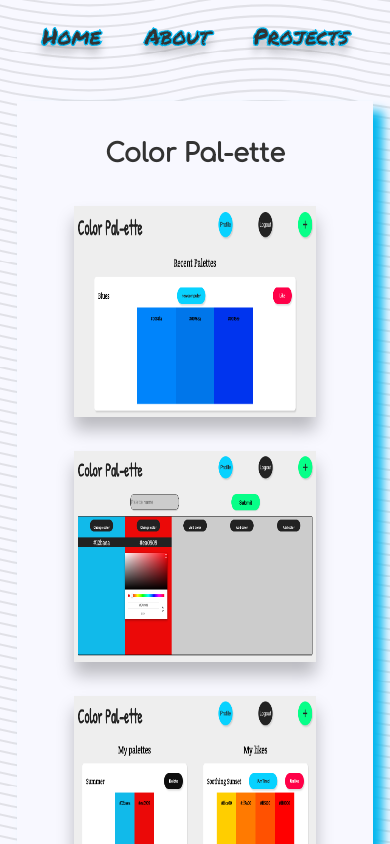
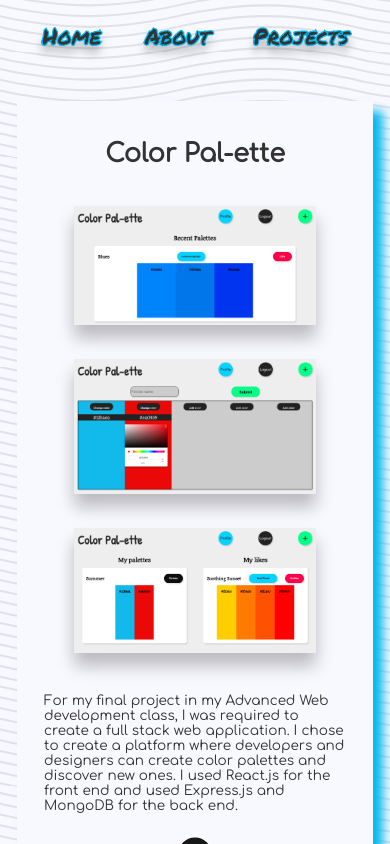
Before and after one commit to cade-gray/personal-site-react, a React (Create React App) app: page /projects in a window 390 px wide. Shown: the top 844 px of the page. Built offline with nearby package versions, Linux system fonts and the light colour scheme.

Commit message:
Attempt to fix in app browser issue / css cleanup

```diff
--- a/src/About/About.css
+++ b/src/About/About.css
@@ -88,9 +88,6 @@
 .socialSVG:hover{
     transform: scale(1.5);
 }
-.socialLink{
-
-}
 #twitter{
     background: #1DA1F2;
 }
@@ -123,13 +120,16 @@
         align-items: center;
         justify-content: center;
         margin: 2rem;
+        height: 100%;
     }
     .socialCard{
         width: 100%;
-        height: 50vh;
+        height: 50%;
         margin-bottom: 3rem;
     }
-    .resumeCard{
-
+    .socialSVG{
+        height: 2rem;
+        width: 2rem;
+        padding: 2rem;
     }
    }
--- a/src/App.css
+++ b/src/App.css
@@ -3,7 +3,7 @@
 .App {
   font-family: 'Permanent Marker', cursive;
   display: grid;
-  grid-template-rows: 10% auto;
+  grid-template-rows: 10% 90%;
   height: 100%;
 }
 
@@ -30,6 +30,6 @@
 /* Keep all pages the same width on mobile due to about page being different */
 @media screen and (max-width: 800px) {
   .content{
-    width: 100vw;
+    width: 100%;
   }
 }
--- a/src/Home/Home.css
+++ b/src/Home/Home.css
@@ -1,7 +1,7 @@
 @import url('https://fonts.googleapis.com/css?family=Permanent+Marker&display=swap');
 .container{
-    padding-left: 2vw;
-    padding-right: 2vw;
+    padding-left: 2rem;
+    padding-right: 2rem;
     display: grid;
     grid-template-columns: 50% 50%;
     grid-template-rows: auto;
--- a/src/Projects/Project.css
+++ b/src/Projects/Project.css
@@ -1,5 +1,5 @@
 .projImg{
-    height: 50vh;
+    height: 50%;
     width: 75%;
     box-shadow: 0px 13px 16px rgba(0, 0, 0, 0.25);
     margin: 3rem;
@@ -44,7 +44,6 @@
         margin: 1rem;
     }
     .projImg{
-        height: 25vh;
         margin: 1rem;
     }
     .desc{
--- a/src/Projects/Projects.css
+++ b/src/Projects/Projects.css
@@ -10,6 +10,5 @@
 }
 
 @media screen and (max-width: 800px) {
-    .projects-container{
-    }
+
    }
```
